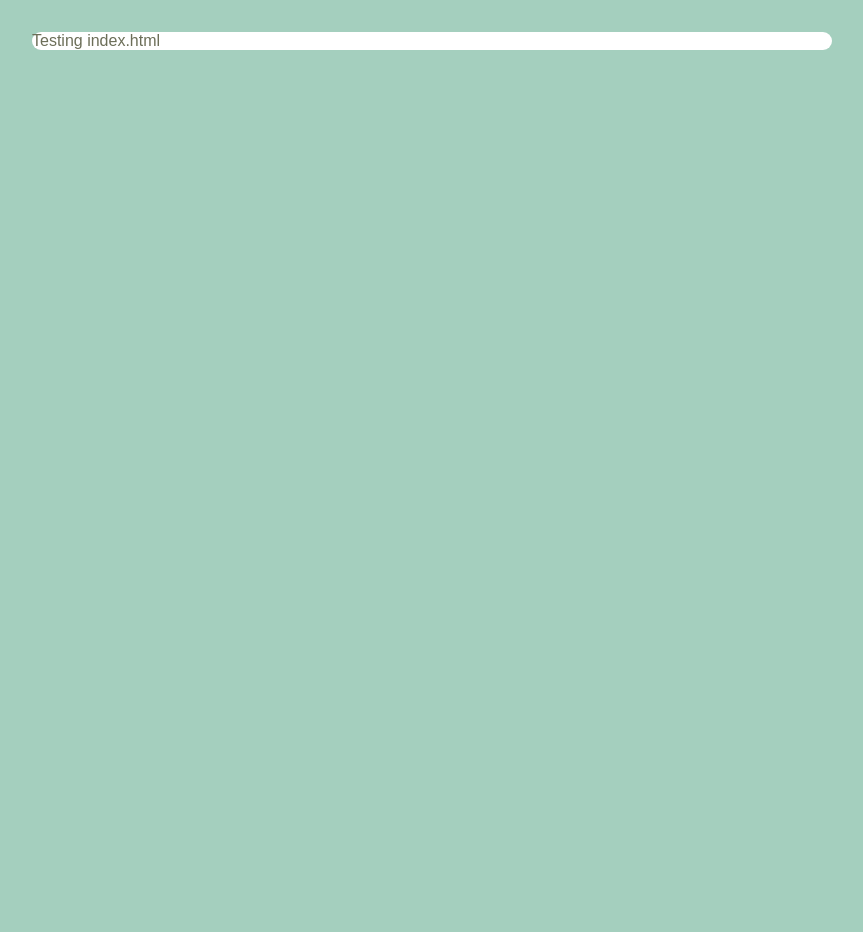
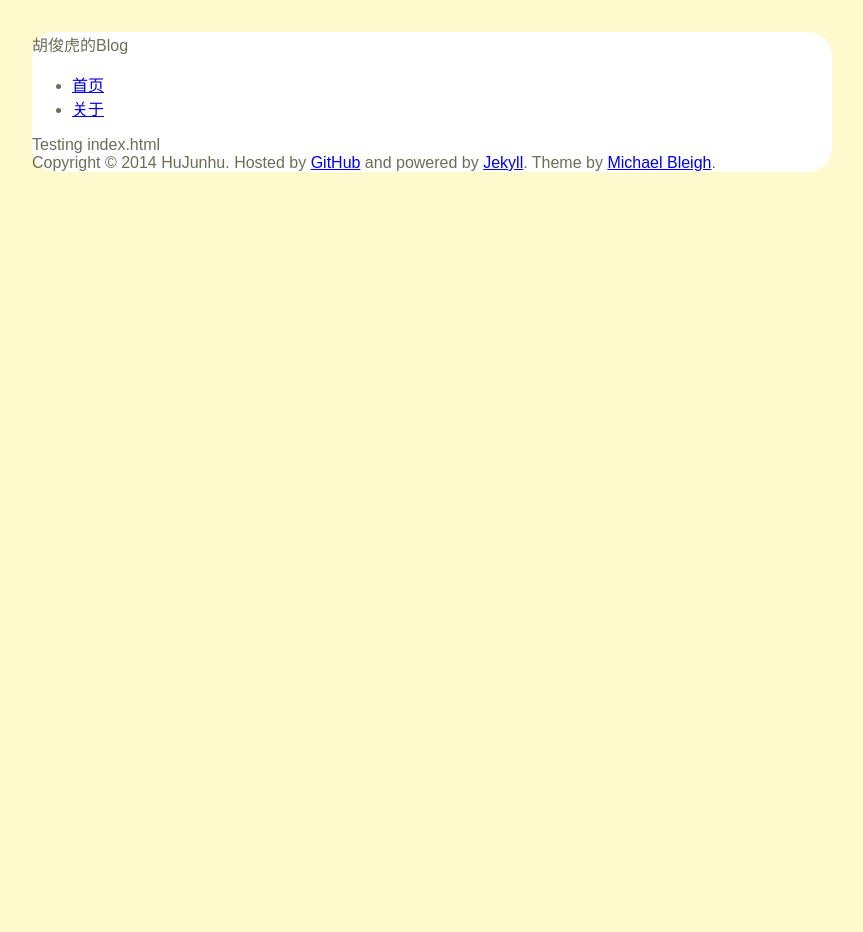
Before and after one commit to hujunhu/hujunhu.github.io, a Jekyll site: the page built from index.html, in a window 1280 px wide. Shown: the whole page, without its empty margins (208-1071 px from the left). Built offline with Jekyll 4.4.1, drawn with Linux system fonts in a browser that asks for light colours.

Commit message:
主体结构和菜单以及css更新

```diff
--- a/_layouts/default.html
+++ b/_layouts/default.html
@@ -2,19 +2,28 @@
 <html>
   <head>
     <meta http-equiv="content-type" content="text/html; charset=utf-8" />
-    <title> {{ page.title }}-胡俊虎的blog </title>
+    <title> {{ page.title }}-胡俊虎的Blog </title>
     <link rel="stylesheet" href="css/all.css" type="text/css" />
   </head>
   <body>
     <div id="wrapper">
       <div id="header">
+        胡俊虎的Blog
       </div>
       <div id="menu">
+	<ul>
+	  <li><a href="/">首页</a></li>
+	  <li><a href="/about.html">关于</a></li>
+	  <!-- li>归档</li>
+	  <li>分类</li>
+	  <li>标签</li -->
+      	</ul>
       </div>
       <div id="content">
         {{ content }}
       </div>
       <div id="footer">
+	Copyright &copy; 2014 HuJunhu. Hosted by <a href="https://github.com/hujunhu/hujunhu.github.io">GitHub</a> and powered by <a href="http://jekyllrb.com/">Jekyll</a>. Theme by <a href="https://github.com/mbleigh">Michael Bleigh</a>.
       </div>
     </div>
   </body>
--- a/css/all.css
+++ b/css/all.css
@@ -1,21 +1,16 @@
-* {
-  margin: 0;
-  padding: 0;
-}
-
 html, body {
   height: 100%;
 }
 
 body {
   font-family: Arial, sans-serif;
-  background: #A4CFBE;
+  background: #FFFACD;
   color: #6C6E58;
 }
 
 #wrapper {
-	width: 50em;
-	margin: 2em auto 0;
-	background: #fff;
-	border-radius: 1.5em;
+  width: 50em;
+  margin: 2em auto 0;
+  background: #FFF;
+  border-radius: 1.5em;
 }
--- a/index.html
+++ b/index.html
@@ -1,7 +1,7 @@
 ---
 layout: default
-title: Home
+title: 首页
 ---
 <div id="test">
-	Testing index.html
+  Testing index.html
 </div>
```
